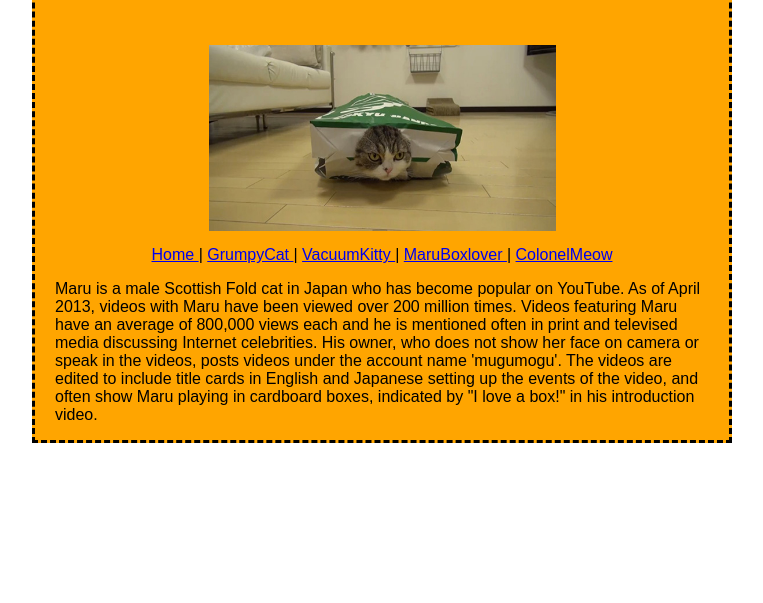
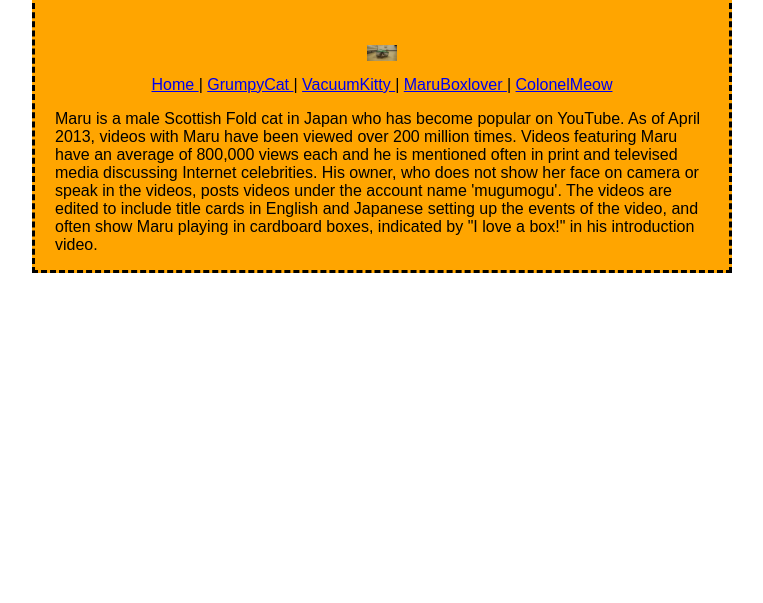
Before and after one commit to Peaches1224/CatWebsite, a plain HTML site: page maru.html in a window 1280 px wide. Shown: the part 197-800 px from the top of the page, without its empty margins (258-1021 px from the left). Drawn offline with Linux system fonts and the light colour scheme.

Commit message:
changed size of cat image on index pg

```diff
--- a/maru.html
+++ b/maru.html
@@ -18,7 +18,7 @@ margin-right: auto; font-family: Arial, Helvetica, sans-serif;" >
     <div class="box1"style="background-color: orange; border-radius: 0%; border-style: dashed;" >
         <h1 style="text-align: center; font-size:40px; font-family: Arial, Helvetica, sans-serif;">Maru Box lover</h1>
 
-        <img src="./images/maru.jpg" style="padding-top: 40px;" class="center">
+        <img src="./images/maru.jpg" style="padding-top: 40px; width: 30px;" class="center">
 
         <nav style="text-align: center; padding-top: 15px;">
             <a href="index.html">Home </a> |
```
Also changed, not shown: index.html (+1 -1 lines).
